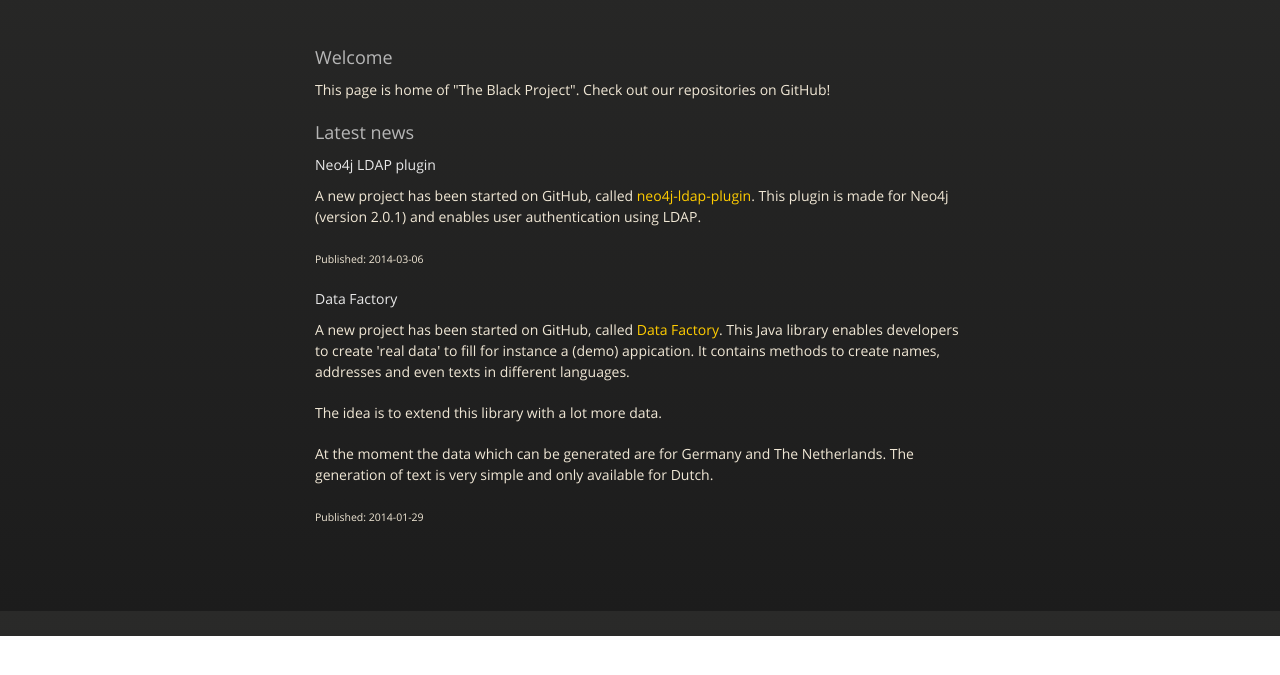
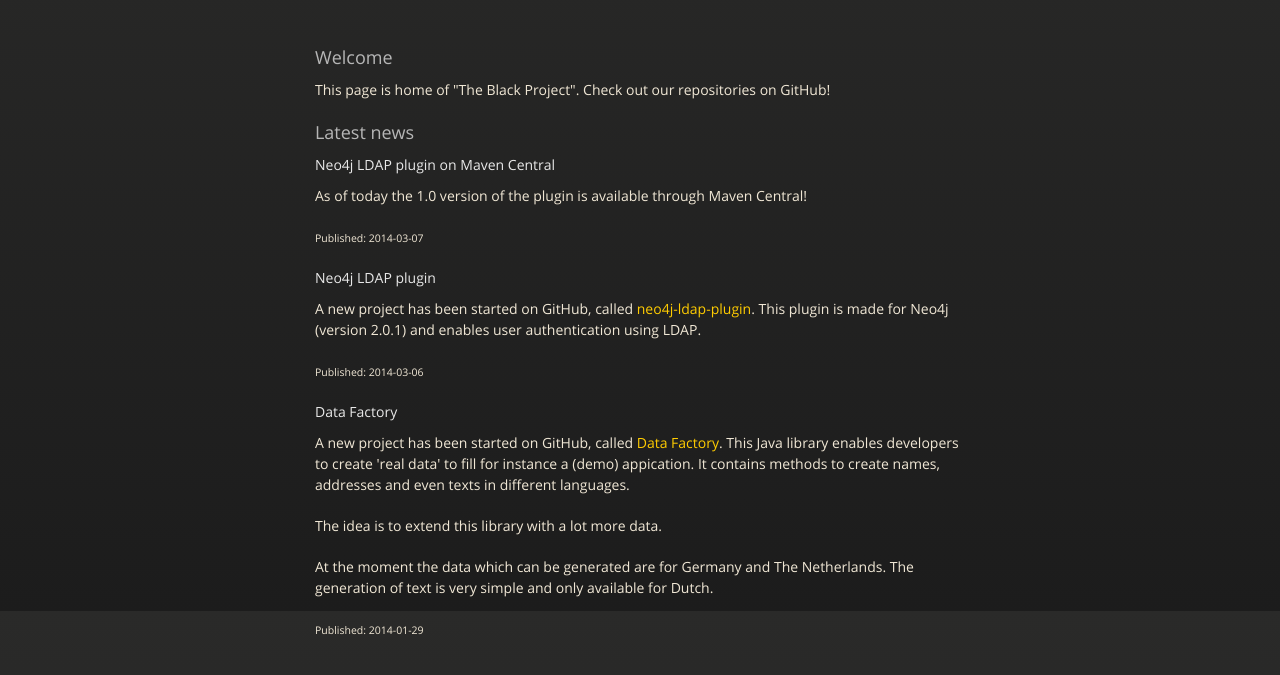
Before and after one commit to Leviter/leviter.github.io, a plain HTML site: page index.html in a window 1280 px wide. Shown: the part 189-864 px from the top of the page. Before the commit the page ends 825 px from the top, so only its background shows below. Drawn offline with nearby package versions, Linux system fonts and the light colour scheme.

Commit message:
Added news item

```diff
--- a/index.html
+++ b/index.html
@@ -47,6 +47,18 @@
 
   <article>
   <header>
+    <h4>Neo4j LDAP plugin on Maven Central</h4>
+  </header>
+  <p>
+  As of today the 1.0 version of the plugin is available through Maven Central!
+  </p>
+  <footer>
+    <p><small>Published: <time pubdate="pubdate">2014-03-07</time></small></p>
+  </footer>
+</article>
+
+  <article>
+  <header>
     <h4>Neo4j LDAP plugin</h4>
   </header>
   <p>
```
